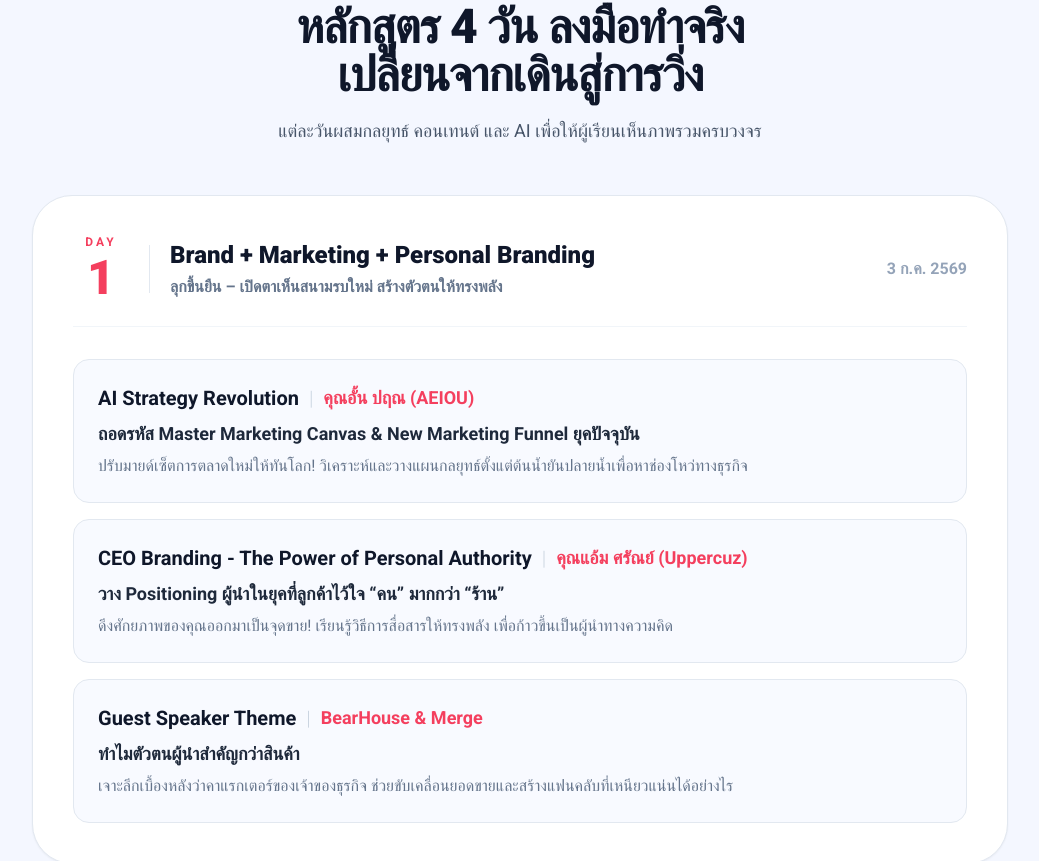
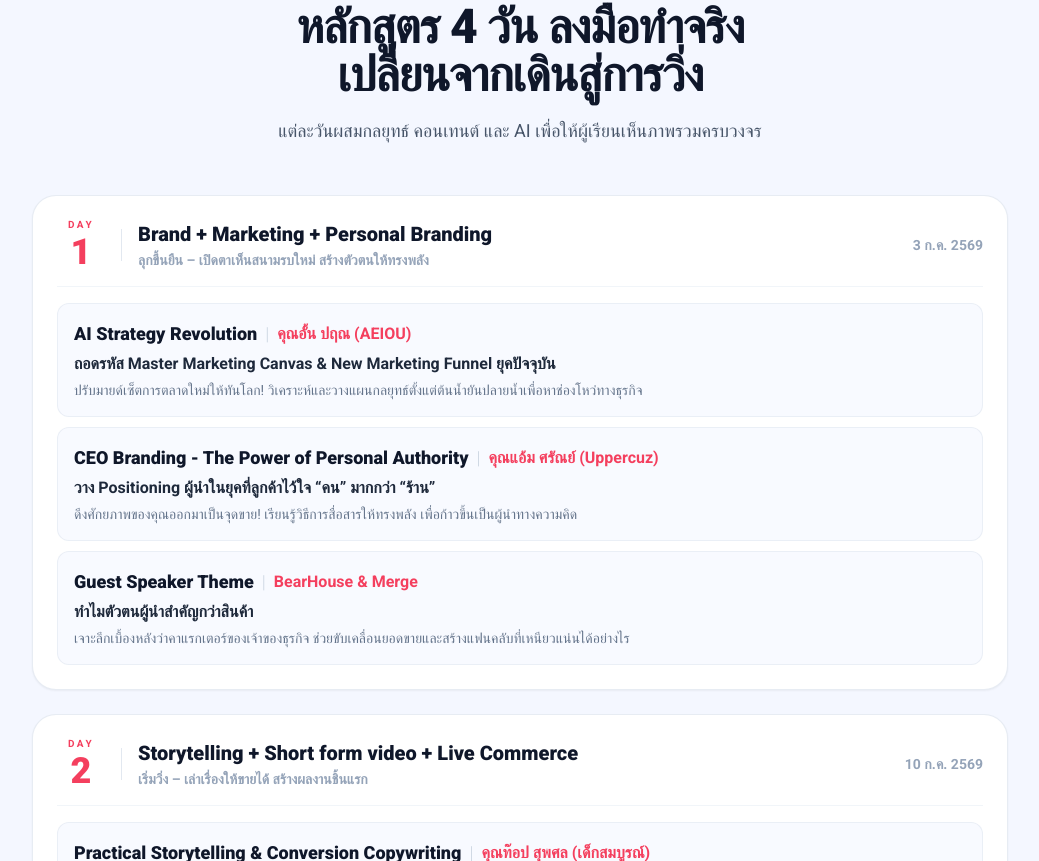
Before and after one commit to poohphurit/RunProject, a React (Vite) app: page / in a window 1280 px wide. Shown: the part 1399-2260 px from the top of the page, without its empty margins (120-1159 px from the left). Built offline with nearby package versions, Linux system fonts and the light colour scheme; the HTML template or start-up script is replaced by a standard one; a web font is replaced by a local one.

Commit message:
style: make syllabus Day and Topic cards significantly more compact and sleek

```diff
--- a/src/App.jsx
+++ b/src/App.jsx
@@ -298,43 +298,43 @@ export default function App() {
           }
           subtitle="แต่ละวันผสมกลยุทธ์ คอนเทนต์ และ AI เพื่อให้ผู้เรียนเห็นภาพรวมครบวงจร"
         />
-        <div className="mx-auto mt-12 max-w-5xl space-y-8 px-6">
+        <div className="mx-auto mt-12 max-w-5xl space-y-6 px-6">
           {syllabus.map((day) => (
-            <section key={day.day} className="rounded-[2.5rem] border border-slate-200 bg-white p-6 shadow-sm transition duration-300 hover:-translate-y-1 hover:shadow-xl md:p-10">
+            <section key={day.day} className="rounded-3xl border border-slate-200/80 bg-white p-5 shadow-sm transition duration-300 hover:shadow-lg md:p-6">
               {/* Day Header */}
-              <div className="flex flex-col gap-4 sm:flex-row sm:items-center sm:justify-between border-b border-slate-100 pb-6 mb-8">
-                <div className="flex items-center gap-5">
+              <div className="flex flex-col gap-3 sm:flex-row sm:items-center sm:justify-between border-b border-slate-100 pb-4 mb-4">
+                <div className="flex items-center gap-4">
                   {/* Day block */}
-                  <div className="flex flex-col items-center justify-center text-center min-w-[3.5rem]">
-                    <span className="text-xs font-bold uppercase tracking-[0.25em] text-rose-500 leading-none">DAY</span>
-                    <span className="text-5xl font-black text-rose-500 mt-1.5 leading-none">{day.day.replace('DAY ', '')}</span>
+                  <div className="flex flex-col items-center justify-center text-center min-w-[3rem]">
+                    <span className="text-[10px] font-bold uppercase tracking-[0.25em] text-rose-500 leading-none">DAY</span>
+                    <span className="text-4xl font-black text-rose-500 mt-1 leading-none">{day.day.replace('DAY ', '')}</span>
                   </div>
                   {/* Vertical Divider */}
-                  <div className="h-12 w-[1px] bg-slate-200" />
+                  <div className="h-8 w-[1px] bg-slate-200 hidden sm:block" />
                   {/* Theme & Sub-theme */}
                   <div>
-                    <h3 className="text-xl font-black text-slate-900 sm:text-2xl leading-tight">{day.theme}</h3>
+                    <h3 className="text-lg font-black text-slate-900 sm:text-xl leading-tight">{day.theme}</h3>
                     {day.subTheme && (
-                      <p className="text-sm font-semibold text-slate-500 mt-1 sm:text-base">{day.subTheme}</p>
+                      <p className="text-xs font-semibold text-slate-400 mt-0.5 sm:text-sm">{day.subTheme}</p>
                     )}
                   </div>
                 </div>
                 {/* Date */}
-                <div className="text-sm font-semibold text-slate-400 self-end sm:self-center sm:text-base">
+                <div className="text-xs font-semibold text-slate-400 self-end sm:self-center sm:text-sm">
                   {day.date}
                 </div>
               </div>
-              <div className="space-y-4">
+              <div className="space-y-2.5">
                 {day.topics.map((topic) => (
-                  <div key={topic.title} className="rounded-2xl border border-slate-200 bg-[#f8faff] p-5 sm:p-6 transition duration-300 hover:border-rose-200 hover:bg-white hover:shadow-md">
-                    <div className="flex flex-wrap items-center gap-x-2.5 gap-y-1 text-lg font-bold sm:text-xl">
+                  <div key={topic.title} className="rounded-xl border border-slate-200/60 bg-[#f8faff] p-4 transition duration-300 hover:border-rose-200 hover:bg-white hover:shadow-sm">
+                    <div className="flex flex-wrap items-center gap-x-2 gap-y-0.5 text-base font-extrabold sm:text-lg">
                       <span className="text-slate-900">{topic.title}</span>
                       <span className="text-slate-300 font-light hidden sm:inline">|</span>
-                      <span className="text-rose-500 text-base sm:text-lg font-semibold">{topic.speaker}</span>
+                      <span className="text-rose-500 text-sm sm:text-base font-bold">{topic.speaker}</span>
                     </div>
-                    <p className="mt-2 text-base font-bold text-slate-800 sm:text-lg leading-relaxed">{topic.detail}</p>
+                    <p className="mt-1 text-sm font-bold text-slate-800 sm:text-base leading-relaxed">{topic.detail}</p>
                     {topic.extra && (
-                      <p className="mt-1.5 text-sm text-slate-500 leading-relaxed sm:text-base">{topic.extra}</p>
+                      <p className="mt-1 text-xs text-slate-500 leading-relaxed sm:text-sm">{topic.extra}</p>
                     )}
                   </div>
                 ))}
```
